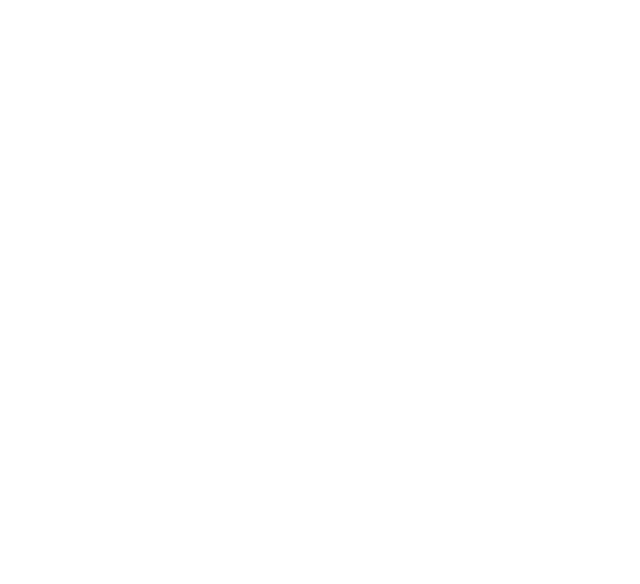
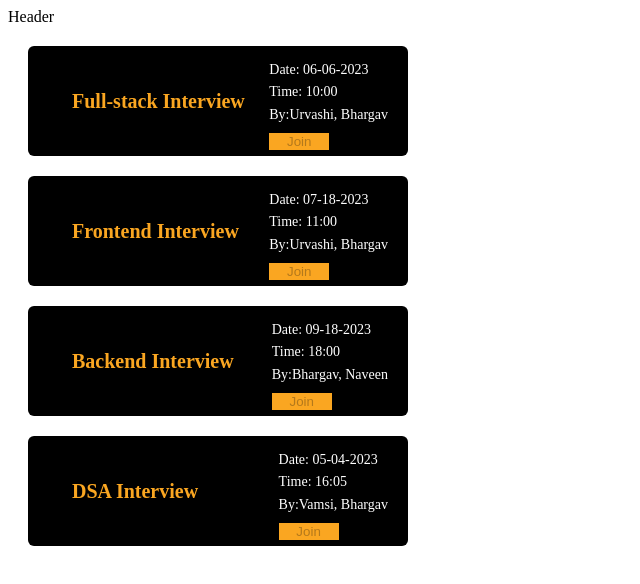
Before and after one commit to NaveenBantu/mockmeet-vercel, a React (Vite) app in the folder client/: page /upcoming-interviews in a window 1280 px wide. Before the commit this address had no page. Shown: the top 584 px of the page, without its empty margins (0-640 px from the left). Built offline with nearby package versions, Linux system fonts and the light colour scheme.

Commit message:
added upcoming Interviews module

```diff
--- a/client/package.json
+++ b/client/package.json
@@ -15,6 +15,7 @@
     "@emotion/react": "^11.10.8",
     "@emotion/styled": "^11.10.8",
     "framer-motion": "^10.12.5",
+    "moment": "^2.29.4",
     "react": "^18.2.0",
     "react-dom": "^18.2.0",
     "react-router-dom": "^6.11.0"
--- a/client/src/App.jsx
+++ b/client/src/App.jsx
@@ -2,6 +2,7 @@
 import Dashboard from "./pages/Dashboard";
 import Home from "./pages/Home";
 import MockTypes from "./pages/MockTypes";
+import UpcomingInterviews from "./pages/UpcomingInterviews";
 
 function App() {
   return (
@@ -10,6 +11,10 @@
         <Route path="/" element={<Home />}></Route>
         <Route path="/dashboard" element={<Dashboard />}></Route>
         <Route path="/mock-types" element={<MockTypes />}></Route>
+        <Route
+          path="/upcoming-interviews"
+          element={<UpcomingInterviews />}
+        ></Route>
       </Routes>
     </>
   );
--- /dev/null
+++ b/client/src/components/InterviewCard/index.jsx
@@ -0,0 +1,38 @@
+import React, { useEffect, useState } from "react";
+import styles from "./styles.module.css";
+import moment from "moment";
+
+const InterviewCard = ({ title, date, time, interviewers }) => {
+  const [disable, setDisable] = useState(true);
+
+  useEffect(() => {
+    let startTime = moment(`${date} ${time}`, "MM/DD/YYYY HH:mm:ss");
+    let endTime = moment(
+      moment().format("MM/DD/YYYY HH:mm:ss"),
+      "MM/DD/YYYY hh:mm:ss"
+    );
+    let minutesDiff = startTime.diff(endTime, "minutes");
+
+    if (minutesDiff <= 10 && minutesDiff >= 0) {
+      setDisable(false);
+    }
+  }, []);
+
+  return (
+    <div className={styles.container}>
+      <h4 className={styles.title}>{title}</h4>
+      <div className={styles.details}>
+        <>
+          <p>Date: {date.replaceAll("/", "-")}</p>
+          <p>Time: {time.slice(0, 5)}</p>
+          <p>By:{interviewers.join(", ")}</p>
+          <button className={styles.join} disabled={disable}>
+            Join
+          </button>
+        </>
+      </div>
+    </div>
+  );
+};
+
+export default InterviewCard;
--- /dev/null
+++ b/client/src/components/InterviewCard/styles.module.css
@@ -0,0 +1,32 @@
+.container {
+  background-color: black;
+  width: 340px;
+  height: 110px;
+  border-radius: 6px;
+  display: flex;
+  align-items: center;
+  padding: 0 20px;
+  margin: 20px;
+  justify-content: space-between;
+}
+
+.title {
+  margin-left: 24px;
+  font-family: Mulish;
+  font-size: 20px;
+  color: #faa621ff;
+}
+
+.details {
+  color: white;
+  font-size: 14px;
+  line-height: 0.6;
+}
+
+.join {
+  background-color: #faa621ff;
+  border: none;
+  width: 60px;
+  text-align: center;
+  cursor: pointer;
+}
--- a/client/src/pages/Dashboard/index.jsx
+++ b/client/src/pages/Dashboard/index.jsx
@@ -6,7 +6,7 @@
   ChatIcon,
   AttachmentIcon,
 } from "@chakra-ui/icons";
-import Header from "../../components/Header";
+import Header from "../../components/header/Header/";
 
 const Dashboard = () => {
   return (
--- /dev/null
+++ b/client/src/pages/UpcomingInterviews/index.jsx
@@ -0,0 +1,67 @@
+import React, { useEffect } from "react";
+import Header from "../../components/header/Header";
+import InterviewCard from "../../components/InterviewCard";
+
+const UpcomingInterviews = () => {
+  const upcomingInterviews = [
+    {
+      _id: "1",
+      title: "Full-stack Interview",
+      type: "full-stack",
+      date: "06/06/2023",
+      time: "10:00:00",
+      interviewers: ["Urvashi", "Bhargav"],
+    },
+    {
+      _id: "2",
+      title: "Frontend Interview",
+      type: "frontend",
+      date: "07/18/2023",
+      time: "11:00:00",
+      interviewers: ["Urvashi", "Bhargav"],
+    },
+    {
+      _id: "3",
+      title: "Backend Interview",
+      type: "backend",
+      date: "09/18/2023",
+      time: "18:00:00",
+      interviewers: ["Bhargav", "Naveen"],
+    },
+    {
+      _id: "4",
+      title: "DSA Interview",
+      type: "dsa",
+      date: "05/04/2023",
+      time: "16:05:00",
+      interviewers: ["Vamsi", "Bhargav"],
+    },
+  ];
+
+  useEffect(() => {
+    const interval = setInterval(() => {
+      window.location.reload();
+    }, 60 * 1000);
+    return () => clearInterval(interval);
+  }, []);
+
+  return (
+    <div>
+      <Header />
+      {upcomingInterviews.map((type) => {
+        return (
+          <>
+            <InterviewCard
+              title={type.title}
+              date={type.date}
+              time={type.time}
+              interviewers={type.interviewers}
+            />
+          </>
+        );
+      })}
+    </div>
+  );
+};
+
+export default UpcomingInterviews;
```
Also changed, not shown: client/src/pages/UpcomingInterviews/styles.modules.css (added), 1 other file (tests, documents, lock files or other folders).
